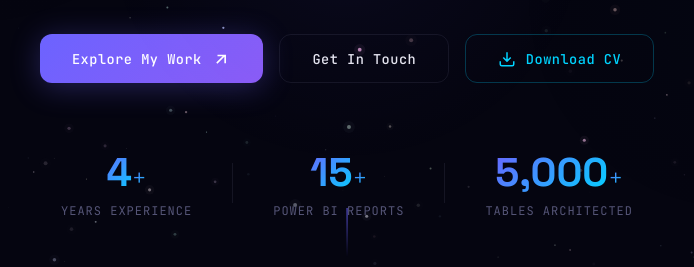
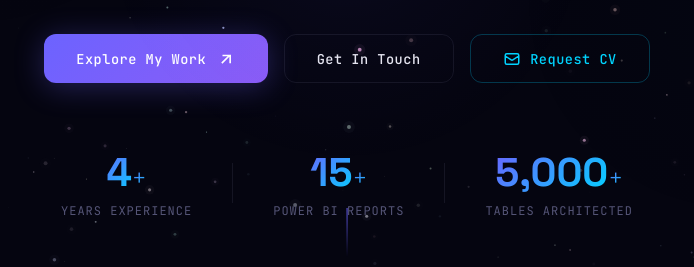
Before and after one commit to ankinguyen-engineer-2002/portfolio, a plain HTML site: page index.html in a window 1280 px wide. Shown: the part 483-750 px from the top of the page, 293-987 px from the left. Drawn offline with Linux system fonts and the light colour scheme; animation ran at ten frames a second.

Commit message:
Remove CV from repo, switch Download to Request-CV mailto
Replace public CV download with a mailto link so the PDF stops being
served from the repo. Backup of the file kept outside the repo.

Co-Authored-By: Claude Opus 4.7 (1M context) <noreply@anthropic.com>

```diff
--- a/index.html
+++ b/index.html
@@ -79,9 +79,9 @@
                 <a href="#contact" class="btn btn-ghost">
                     <span>Get In Touch</span>
                 </a>
-                <a href="Aric_Nguyen_CV.pdf" download class="btn btn-download">
-                    <svg width="18" height="18" viewBox="0 0 24 24" fill="none" stroke="currentColor" stroke-width="2"><path d="M21 15v4a2 2 0 01-2 2H5a2 2 0 01-2-2v-4M7 10l5 5 5-5M12 15V3"/></svg>
-                    <span>Download CV</span>
+                <a href="mailto:nakietueh3103@gmail.com?subject=CV%20Request%20%E2%80%94%20Aric%20Nguyen" class="btn btn-download">
+                    <svg width="18" height="18" viewBox="0 0 24 24" fill="none" stroke="currentColor" stroke-width="2"><path d="M3 8l7.89 5.26a2 2 0 002.22 0L21 8M5 19h14a2 2 0 002-2V7a2 2 0 00-2-2H5a2 2 0 00-2 2v10a2 2 0 002 2z"/></svg>
+                    <span>Request CV</span>
                 </a>
             </div>
             <div class="hero-stats">
```
